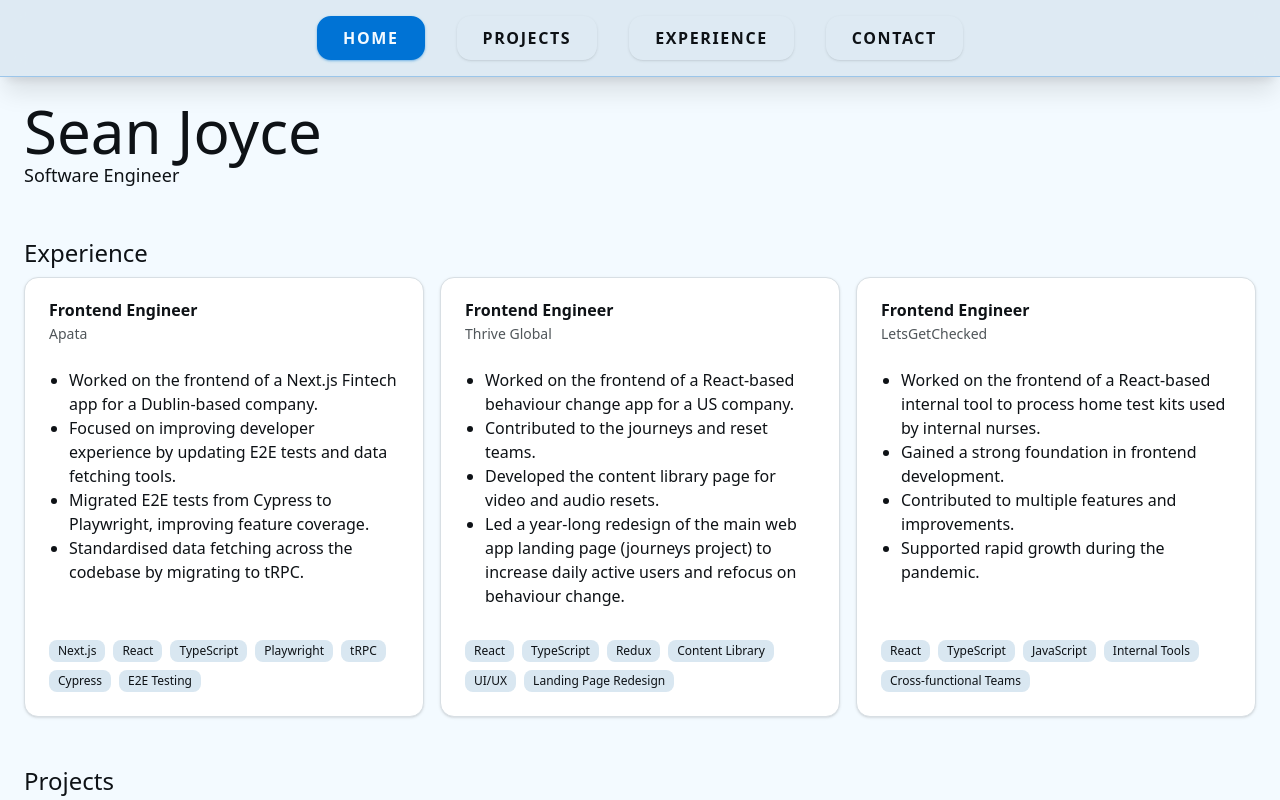
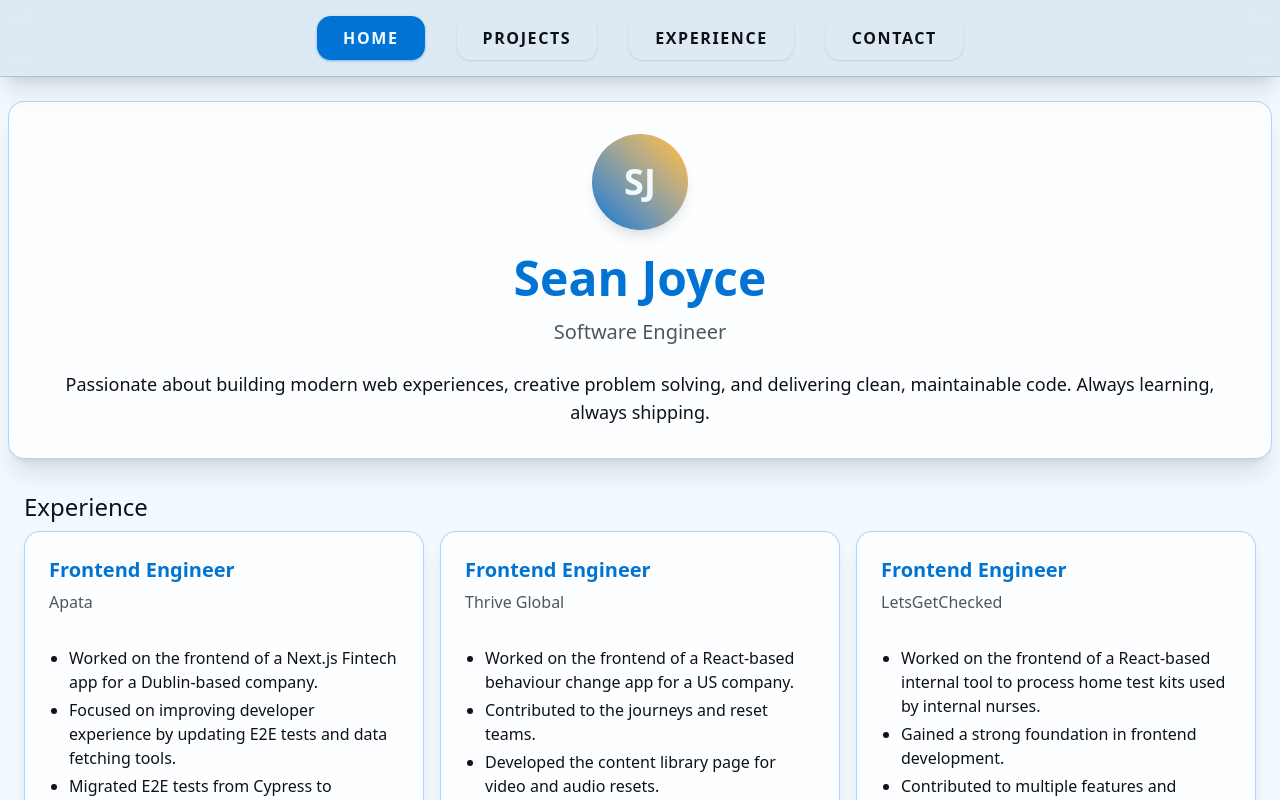
Before and after one commit to SeanJoyce2/portfolio, a Next.js app: page / in a window 1280 px wide. Shown: the top 800 px of the page. Built offline with nearby package versions, Linux system fonts and the light colour scheme.

Commit message:
feat: enhance AboutCard and ExperienceCard components with improved styling and content, and update layout for better structure

```diff
--- a/app/features/about/aboutCard.tsx
+++ b/app/features/about/aboutCard.tsx
@@ -3,15 +3,28 @@ import * as motion from "motion/react-client";
 const AboutCard = () => {
   return (
     <motion.div
-      initial={{ opacity: 0, x: -200 }}
-      animate={{ opacity: 1, x: 0 }}
+      initial={{ opacity: 0, y: 40, scale: 0.95 }}
+      animate={{ opacity: 1, y: 0, scale: 1 }}
       transition={{
-        duration: 1.5,
+        duration: 1,
+        ease: "easeOut",
       }}
     >
-      <section className=" p-4 max-w-lg">
-        <h1 className="text-6xl">Sean Joyce</h1>
-        <h2 className="text-lg">Software Engineer</h2>
+      <section className="w-full bg-card/80 backdrop-blur-md rounded-2xl shadow-xl border border-primary/30 p-6 sm:p-8 flex flex-col items-center gap-4">
+        <div className="w-24 h-24 rounded-full bg-gradient-to-tr from-primary to-accent flex items-center justify-center shadow-lg mb-2">
+          <span className="text-4xl font-bold text-primary-foreground">SJ</span>
+        </div>
+        <h1 className="text-4xl md:text-5xl font-extrabold text-primary text-center">
+          Sean Joyce
+        </h1>
+        <h2 className="text-lg md:text-xl text-muted-foreground font-medium text-center">
+          Software Engineer
+        </h2>
+        <p className="text-base md:text-lg text-foreground text-center mt-2">
+          Passionate about building modern web experiences, creative problem
+          solving, and delivering clean, maintainable code. Always learning,
+          always shipping.
+        </p>
       </section>
     </motion.div>
   );
--- a/app/features/experience/experienceCard.tsx
+++ b/app/features/experience/experienceCard.tsx
@@ -16,21 +16,29 @@ const ExperienceCard = (props: ExperienceCardProps) => {
   const { jobTitle, companyName, description, skills } = props.experience;
 
   return (
-    <Card className="experience-card">
-      <CardHeader>
-        <CardTitle>{jobTitle}</CardTitle>
-        <CardDescription>{companyName}</CardDescription>
+    <Card className="experience-card border-primary/30 shadow-lg hover:shadow-primary/30 transition-shadow duration-300 rounded-2xl bg-card/80 backdrop-blur-md">
+      <CardHeader className="pb-2">
+        <CardTitle className="text-lg md:text-xl font-bold text-primary">
+          {jobTitle}
+        </CardTitle>
+        <CardDescription className="text-base text-muted-foreground">
+          {companyName}
+        </CardDescription>
       </CardHeader>
       <CardContent className="flex flex-col justify-between h-full">
-        <ul className="list-disc pl-5">
+        <ul className="list-disc pl-5 space-y-1 text-sm md:text-base text-foreground">
           {description.map((desc, idx) => (
             <li key={idx}>{desc}</li>
           ))}
         </ul>
       </CardContent>
-      <div className="flex flex-wrap gap-2 mt-2 px-6 ">
+      <div className="flex flex-wrap gap-2 mt-4 px-6 pb-4">
         {skills.map((skill, idx) => (
-          <Badge key={idx} variant="secondary">
+          <Badge
+            key={idx}
+            variant="secondary"
+            className="border border-primary/40 bg-secondary/60 text-primary hover:bg-primary hover:text-primary-foreground transition-colors duration-200"
+          >
             {skill}
           </Badge>
         ))}
--- a/app/layout.tsx
+++ b/app/layout.tsx
@@ -28,7 +28,7 @@ export default function RootLayout({
       <body
         className={`${geistSans.variable} ${geistMono.variable} antialiased`}
       >
-        <main className="">
+        <main className="flex min-h-screen flex-col gap-4">
           <Navbar />
           <div className="p-2">{children}</div>
         </main>
```
